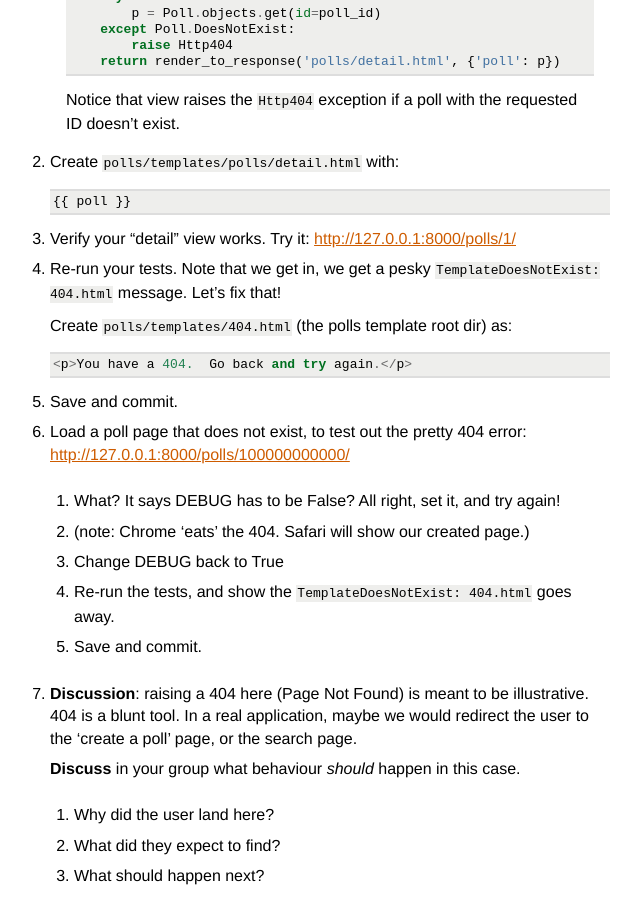
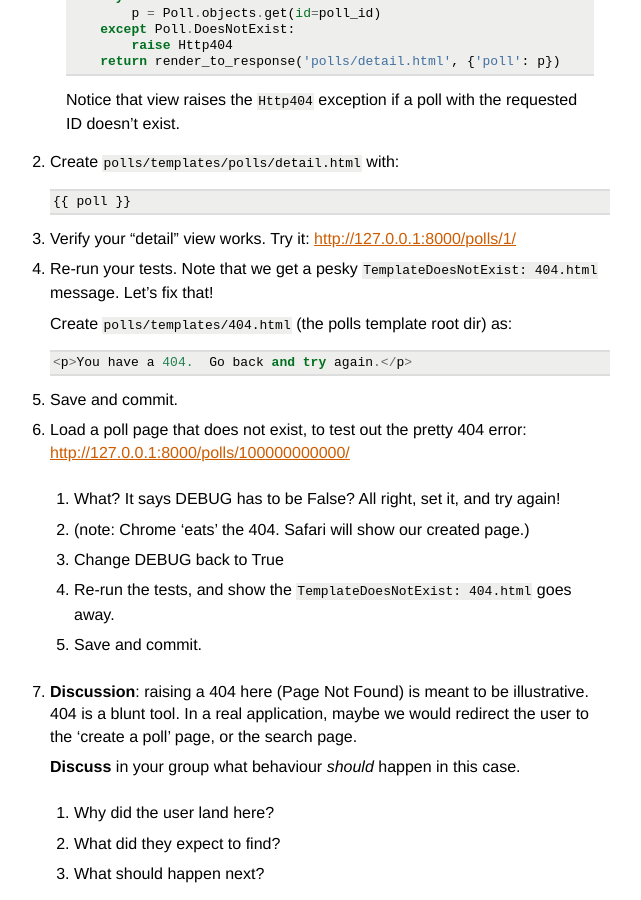
Before and after one commit to lsblakk/pystar, a Sphinx documentation site: the page built from docs/webapp.rst, in a window 1280 px wide and 900 px high, scrolled down 28447 px. Shown: the whole window, without its empty margins (134-775 px from the left). Built offline with Sphinx 7.4.7, drawn with Linux system fonts in a browser that asks for light colours; nearby versions of some CDN libraries; library files that are not in the unit come from our copies; comment, search, counter and statistics services are not loaded.

Commit message:
minor formatting nit

```diff
--- a/docs/webapp.rst
+++ b/docs/webapp.rst
@@ -1592,7 +1592,7 @@ given poll.
 
 #.  Verify your "detail" view works. Try it: http://127.0.0.1:8000/polls/1/
 
-#.  Re-run your tests.  Note that we get in, we get a pesky
+#.  Re-run your tests.  Note that we get a pesky
     ``TemplateDoesNotExist: 404.html`` message.  Let's fix that!
 
     Create ``polls/templates/404.html`` (the polls template root dir) as::
```
